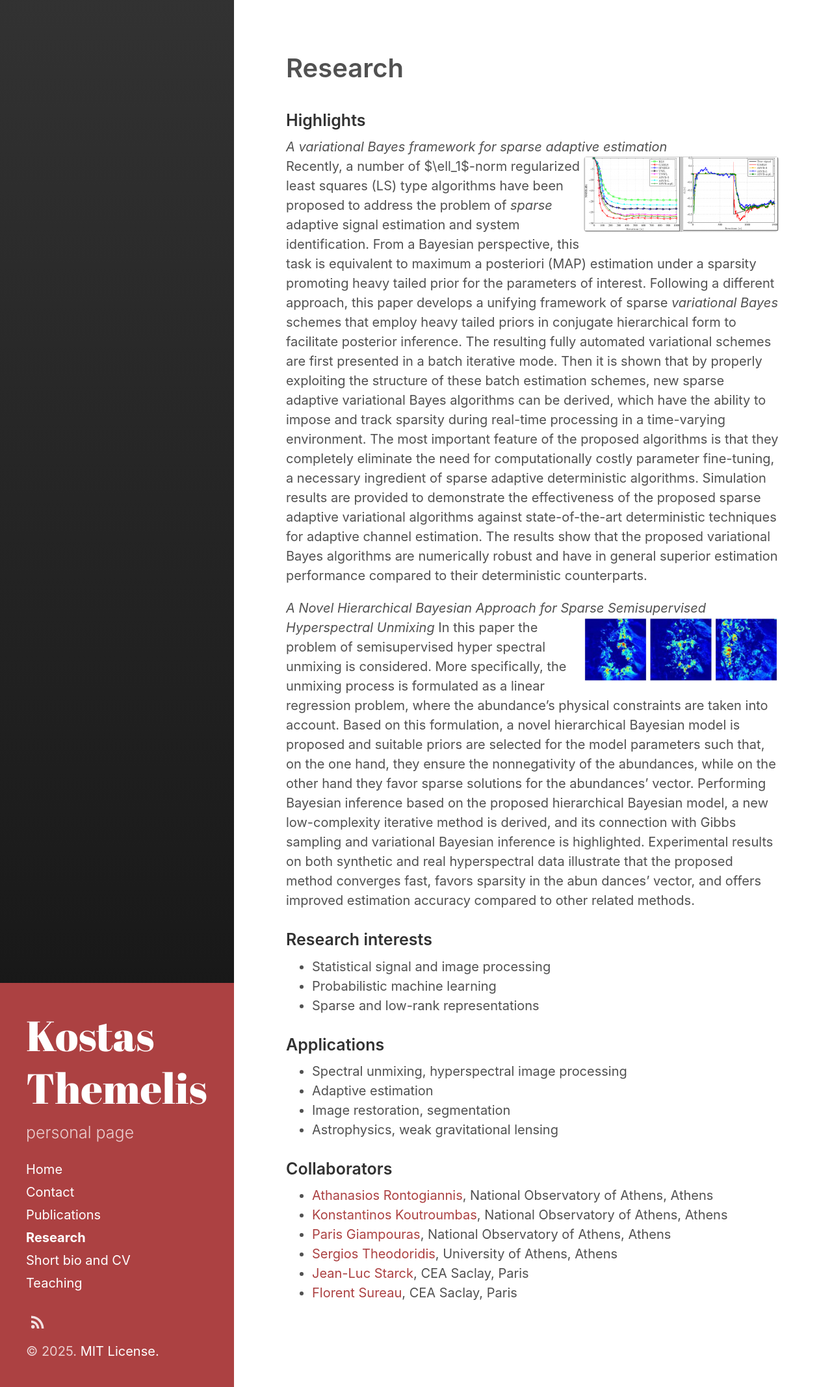
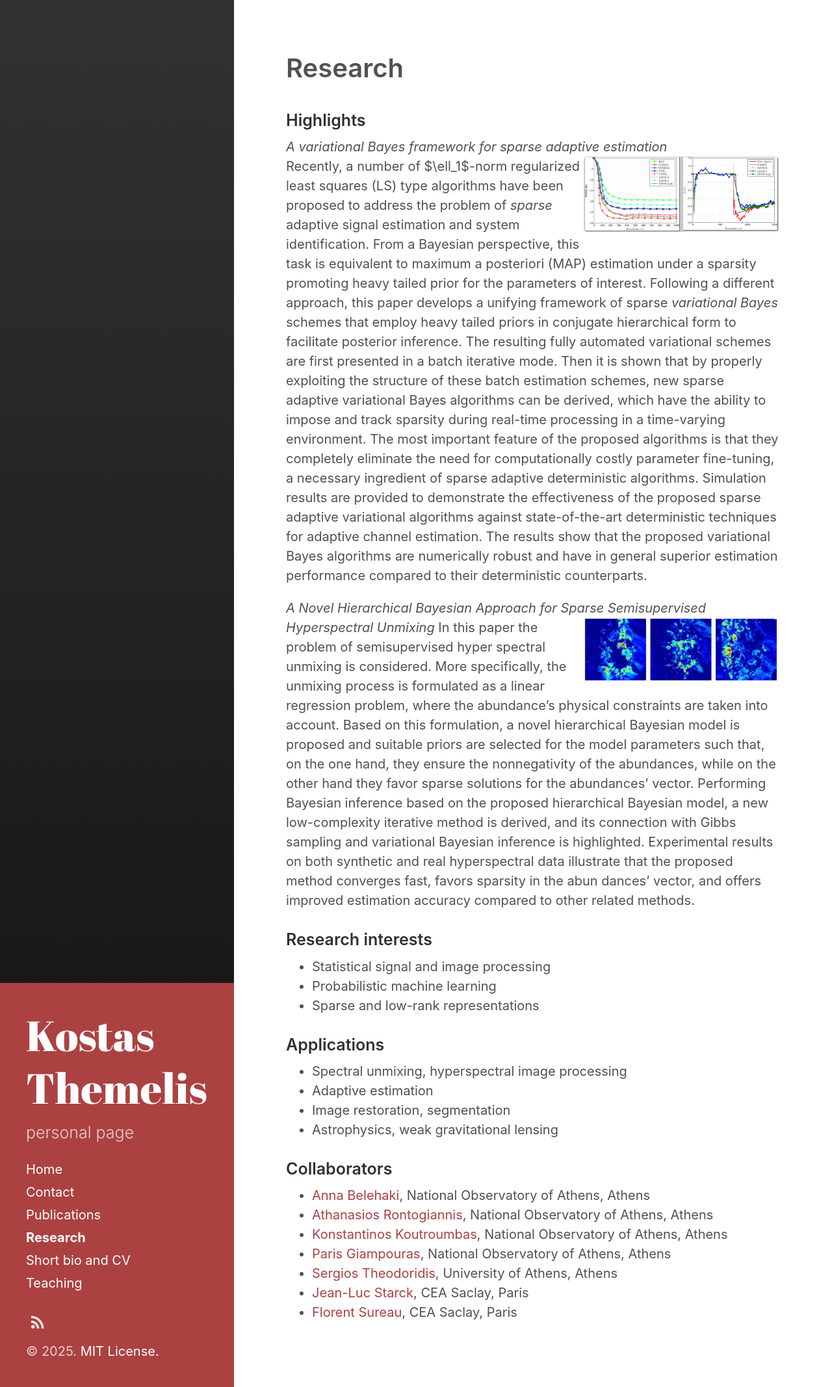
Before and after one commit to themelis/themelis.github.io, a Jekyll site: the page built from research.md, in a window 1280 px wide. Shown: the whole page at 65% size. Built offline with Jekyll 4.4.1, drawn with Linux system fonts in a browser that asks for light colours.

Commit message:
research update

```diff
--- a/research.md
+++ b/research.md
@@ -31,6 +31,7 @@ In this paper the problem of semisupervised hyper spectral unmixing is considere
 
 ### Collaborators
 
+ * [Anna Belehaki](https://www.astro.noa.gr/en/staff/research-personnel/belehaki-anna/), National Observatory of Athens, Athens
  * [Athanasios Rontogiannis](http://members.noa.gr/tronto/), National Observatory of Athens, Athens
  * [Konstantinos Koutroumbas](http://members.noa.gr/koutroum/), National Observatory of Athens, Athens
  * [Paris Giampouras](https://sites.google.com/view/parisg), National Observatory of Athens, Athens
```
